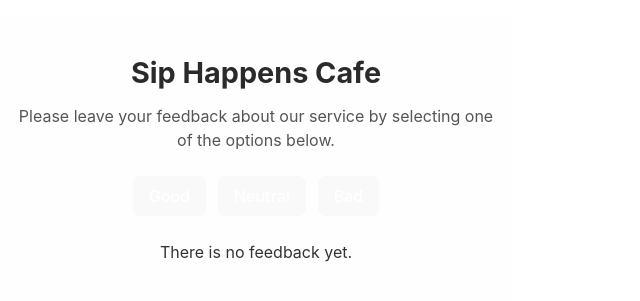
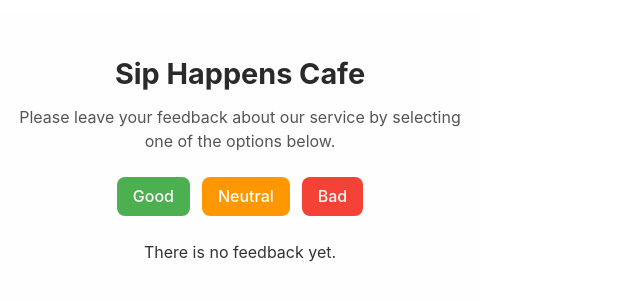
Before and after one commit to hanna-uler/goit-react-hw-02, a React (Vite) app: page / in a window 1280 px wide. Shown: the part 241-542 px from the top of the page, without its empty margins (0-640 px from the left). Built offline with nearby package versions, Linux system fonts and the light colour scheme.

Commit message:
install clsx and modern-normalize

```diff
--- a/package.json
+++ b/package.json
@@ -10,6 +10,8 @@
     "preview": "vite preview"
   },
   "dependencies": {
+    "clsx": "^2.1.1",
+    "modern-normalize": "^3.0.1",
     "react": "^19.0.0",
     "react-dom": "^19.0.0"
   },
--- a/src/components/Options/Options.jsx
+++ b/src/components/Options/Options.jsx
@@ -1,26 +1,27 @@
 import css from "./Options.module.css";
+import clsx from "clsx";
 
 export default function Options({ onUpdate, feedbacksPresent }) {
 
     return (
         <div className={css.wrapper}>
             <button
-                className={css.btn}
+                className={clsx(css.btn, css.goodBtn)}
                 onClick={() => {onUpdate("good")}}>
                     Good
             </button>
             <button
-                className={css.btn}
+                className={clsx(css.btn, css.neutralBtn)}
                 onClick={() => onUpdate("neutral")}>
                     Neutral
             </button>
             <button
-                className={css.btn}
+                className={clsx(css.btn, css.badBtn)}
                 onClick={() => onUpdate("bad")}>
                     Bad
             </button>
             {feedbacksPresent > 0 && <button
-                className={css.btn}
+                className={clsx(css.btn, css.resetBtn)}
                 onClick={onUpdate}>
                     Reset
             </button>}
--- a/src/main.jsx
+++ b/src/main.jsx
@@ -1,10 +1,12 @@
+import React from 'react';
 import { StrictMode } from 'react';
 import { createRoot } from 'react-dom/client';
+import "modern-normalize";
 import './index.css';
-import App from '../src/components/App/App';
+import App from "../src/components/App/App";
 
 createRoot(document.getElementById('root')).render(
   <StrictMode>
-    <App />
+    <App/>
   </StrictMode>,
 );
```
Also changed, not shown: 1 other file (tests, documents, lock files or other folders).
